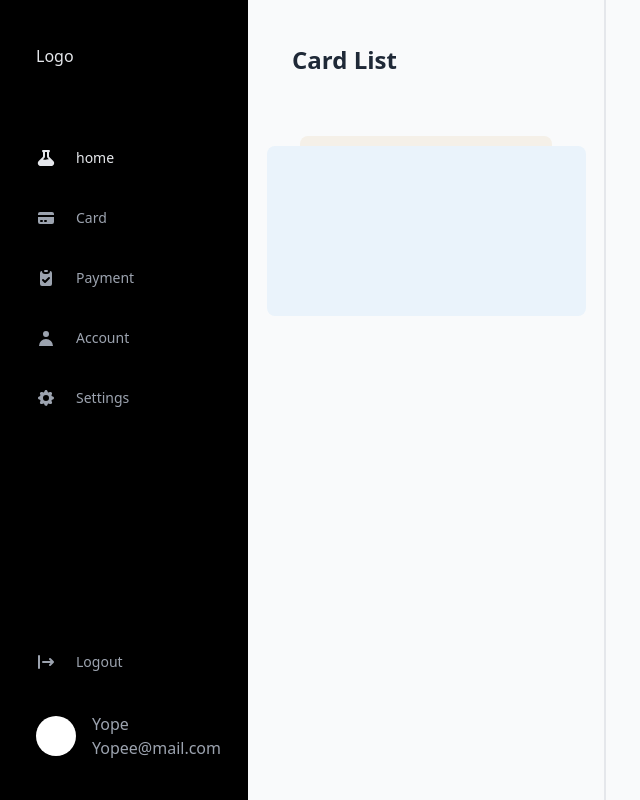
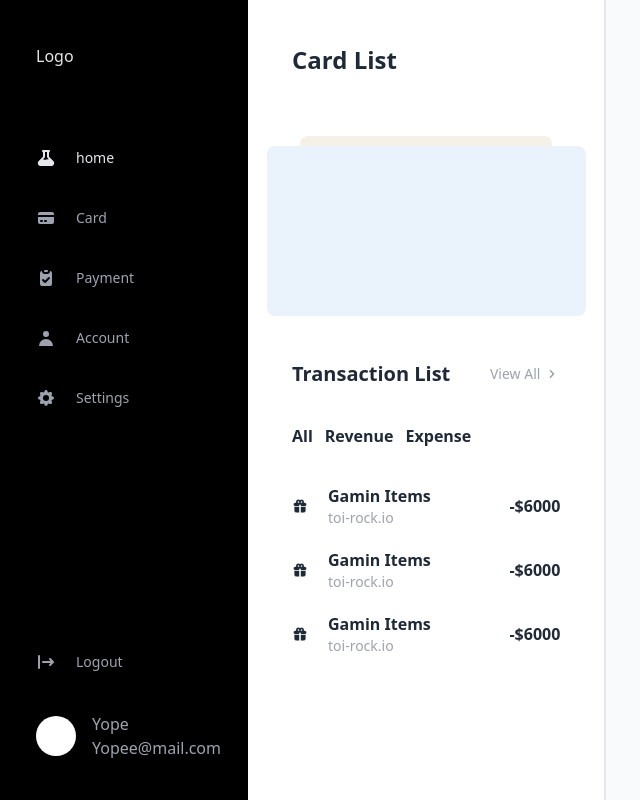
Before and after one commit to pemeraldy/expense-watcher, a React (Vite) app: page / in a window 1280 px wide. Shown: the whole page, without its empty margins (8-648 px from the left). Built offline with nearby package versions, Linux system fonts and the light colour scheme.

Commit message:
created transaction item

```diff
--- a/src/App.jsx
+++ b/src/App.jsx
@@ -2,6 +2,7 @@ import { useState } from "react";
 import "./App.css";
 import CardList from "./components/CardList";
 import SideBar from "./components/SideBar";
+import TransactionSummary from "./components/TransactionSummary";
 
 
 function App() {
@@ -10,9 +11,10 @@ function App() {
       <div className=" hidden md:block h-full md:w-[20%] bg-black">
         <SideBar />
       </div>
-      <div className=" md:p-11 h-full md:w-[28%] bg-gray-50 sm:border-r-2 border-gray-200">
+      <div className=" md:p-11 h-full md:w-[28%] bg-white sm:border-r-2 border-gray-200">
         <h1 className="font-bold text-2xl mb-[50px]">Card List</h1>
         <CardList />
+        <TransactionSummary  />
       </div>
       <div className=" flex-1 h-full bg-gray-50"></div>
     </div>
--- /dev/null
+++ b/src/components/TransactionItem.jsx
@@ -0,0 +1,16 @@
+import React from "react";
+
+export default function TransactionItem({Icon, category, receiver, amount}) {
+  return (
+    <div className="flex items-center justify-between ">
+      <div className="flex items-center">
+        {<Icon />}
+        <div className="ml-5">
+          <h4 className="text-base font-semibold">{category}</h4>
+          <p className="text-gray-400 font-light text-sm">{receiver}</p>
+        </div>
+      </div>
+      <p className="font-semibold"> {amount}</p>
+    </div>
+  );
+}
--- /dev/null
+++ b/src/components/TransactionSummary.jsx
@@ -0,0 +1,57 @@
+import React from "react";
+import { ChevronRightIcon, GiftIcon } from "@heroicons/react/solid";
+
+export default function TransactionSummary() {
+  return (
+    <div className=" mt-16 w-full">
+      <div className="flex justify-between items-center">
+        <h1 className="font-bold text-xl">Transaction List</h1>
+        <div className="text-gray-400 cursor-pointer flex items-center">
+          <span className="text-sm ">View All</span>
+          <span className="ml-1">
+            <ChevronRightIcon className="w-4 h-4" />
+          </span>
+        </div>
+      </div>
+
+      {/* tabs and tab item */}
+      <ul className="flex items-center text-base font-bold space-x-3 mt-9 ">
+        <li>All</li>
+        <li>Revenue</li>
+        <li>Expense</li>
+      </ul>
+      <div className="mt-9 space-y-5">
+        <div className="flex items-center justify-between ">
+          <div className="flex items-center">
+            <GiftIcon className="w-4 h-4" />
+            <div className="ml-5">
+              <h4 className="text-base font-semibold">Gamin Items</h4>
+              <p className="text-gray-400 font-light text-sm">toi-rock.io</p>
+            </div>
+          </div>
+          <p className="font-semibold"> -$6000</p>
+        </div>
+        <div className="flex items-center justify-between ">
+          <div className="flex items-center">
+            <GiftIcon className="w-4 h-4" />
+            <div className="ml-5">
+              <h4 className="text-base font-semibold">Gamin Items</h4>
+              <p className="text-gray-400 font-light text-sm">toi-rock.io</p>
+            </div>
+          </div>
+          <p className="font-semibold"> -$6000</p>
+        </div>
+        <div className="flex items-center justify-between ">
+          <div className="flex items-center">
+            <GiftIcon className="w-4 h-4" />
+            <div className="ml-5">
+              <h4 className="text-base font-semibold">Gamin Items</h4>
+              <p className="text-gray-400 font-light text-sm">toi-rock.io</p>
+            </div>
+          </div>
+          <p className="font-semibold"> -$6000</p>
+        </div>
+      </div>
+    </div>
+  );
+}
```
Also changed, not shown: src/components/CardList.jsx (+7 -0 lines).
